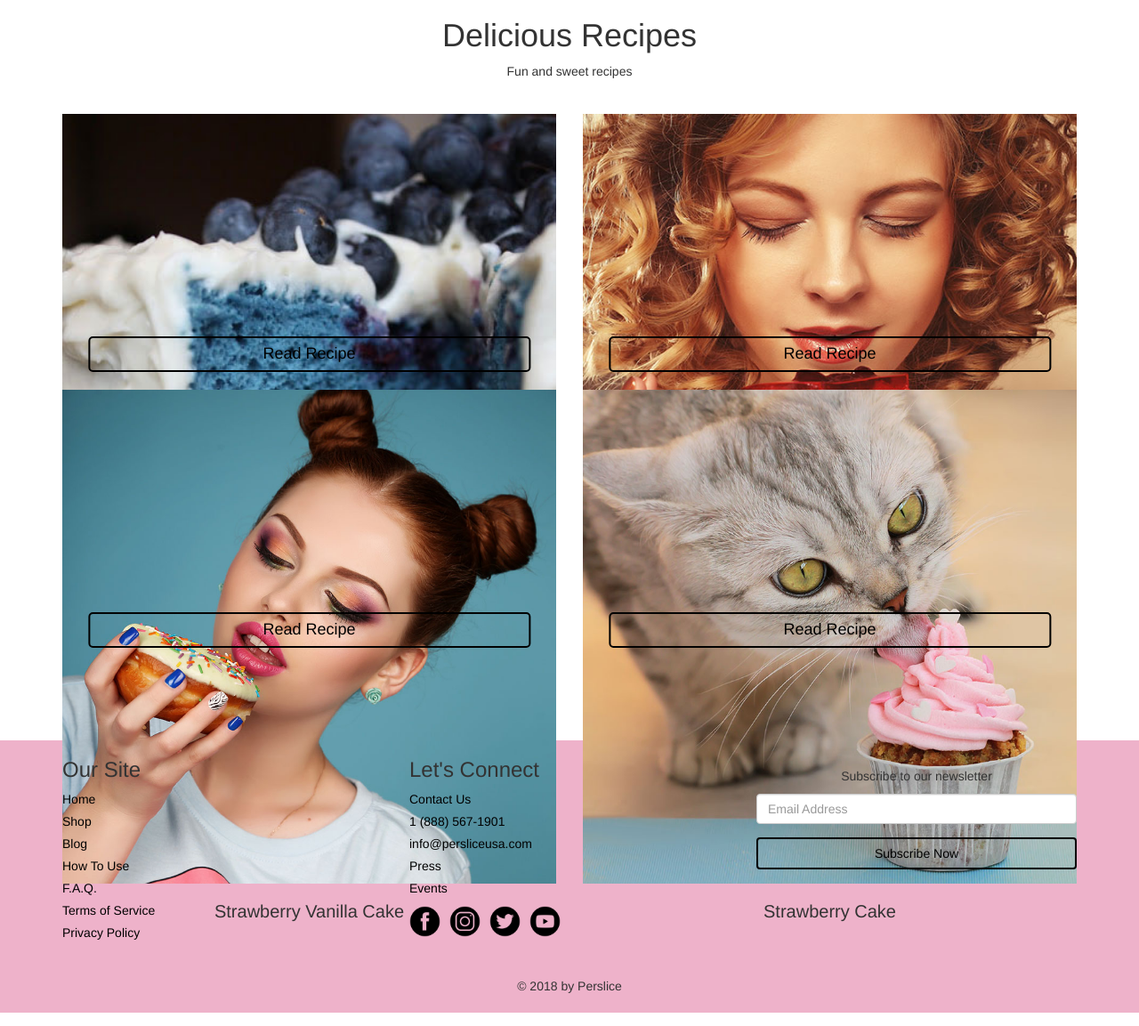
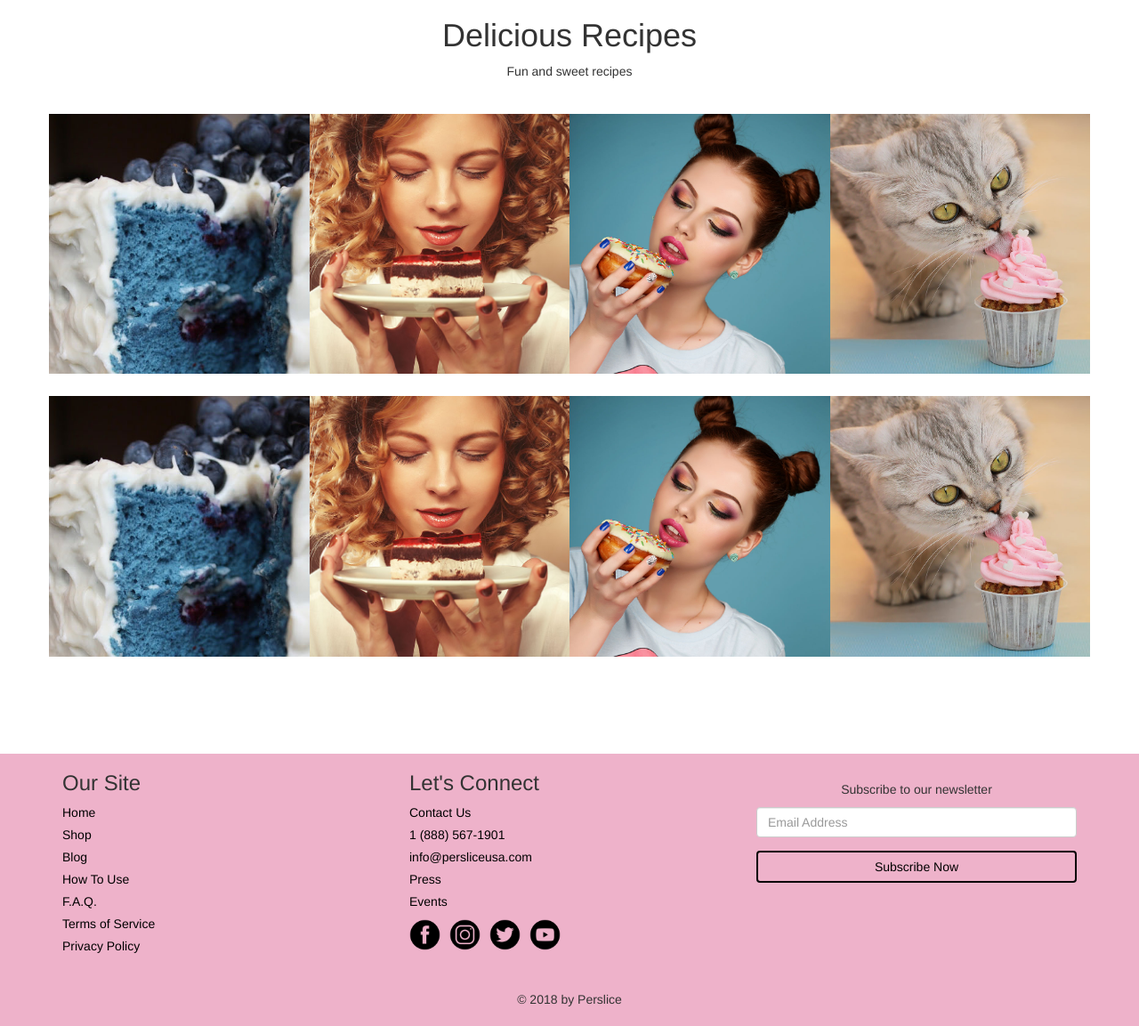
Before and after one commit to davidi2v/Perslice2, a PHP site: page /recipes-all.php in a window 1280 px wide. Shown: the part 220-1373 px from the top of the page at 89% size. Run offline with PHP 8.4, Linux system fonts and the light colour scheme; some libraries are stand-ins or nearby versions.

Commit message:
updated desktop css for blue-velvet-cake and recipes-all pages

```diff
--- a/blue-velvet-cake.php
+++ b/blue-velvet-cake.php
@@ -54,10 +54,10 @@
 	<body>
 		<div id="recipe" class="container">
 			<div class="row">
-				<div class="col-md-8">
+				<div class="col-xs-12 col-md-6">
 					<img src="img/blueBerryVelvetCake.jpg" alt="Blue velvet cake">
 				</div>
-				<div class="col-md-4">
+				<div class="col-xs-12 col-md-6">
 					<div id="recipeDetail">
 						<div id="timeDiv">
 							<div class="time"><img src="img/clockIcon.png"><p>Prep Time: <br> 20 mins</p></div>
--- a/css/style.css
+++ b/css/style.css
@@ -306,7 +306,7 @@
       width: 100%;
     }
 
-    .mainBox:hover .middle, #productCarousel .item:hover .middle, #blogHm .blogBox:hover .middle, #featuredBlogs .item:hover .middle, #blogs .blogBox:hover .middle {
+    .mainBox:hover .middle, #productCarousel .item:hover .middle, #blogHm .blogBox:hover .middle, #featuredBlogs .item:hover .middle, #blogs .blogBox:hover .middle, #allRecipes .mobile .recipeItem:hover .middle {
       opacity: 1;
       bottom: 0%;
       width: 100%;
@@ -316,6 +316,11 @@
       color: white;
       font-size: 16px;
       padding: 16px 32px;
+    }
+
+    .text a {
+      color: #000;
+      text-decoration: none;
     }
 
     .carousel-control {color: #000;}
@@ -349,9 +354,8 @@
     }
 
     #recipeDetail {
-        position: absolute;
-        top: 50%;
-        transform: translate(0,70%);
+        display: block;
+        margin: 0px auto;
         width: 500px;
     }
 
@@ -502,30 +506,45 @@
 ---------------------*/
 #allRecipes img {width: 100%;}
 #allRecipes h3 {font-size: 20px; text-align: center;}
-#allRecipes a {position: absolute; bottom: 20px; left: 50%; transform: translate(-50%,0%); width: 85%;}
+@media only screen and (max-width: 768px) {
+    #allRecipes a {position: absolute; bottom: 20px; left: 50%; transform: translate(-50%,0%); width: 85%;}
+    .desk .recipeItem a.ctaBtn {position: absolute; bottom: 0px;}
+}
 
 .recipeItem {height: 310px;}
+
+@media only screen and (min-width: 768px) {
+    .mobile .col-md-3 {padding: 0px;}
+
+    .mobile .recipeItem {position: relative; height: auto; margin-bottom: 25px; margin-right:0px; margin-left:0px; overflow: hidden;}
+}
 
 /* ---------------------
 single recipe css
 ---------------------*/
 #allRecipes {margin-bottom: 6em;}
 
-#recipe {margin-bottom: 7em;}
+#recipe {margin-bottom: 7em; margin-top: 2em;}
 
 #recipeHead {margin-bottom: 2em;}
 
-#recipe .col-md-8 img {width: 100%;}
+#recipe .col-xs-12 img {width: 100%;}
 
 #recipe h2 {padding-bottom: 25px;}
 
-#recipe .col-md-8 {padding: 0px;}
+#recipe .col-xs-12 {padding: 0px;}
+#recipe #procedure {padding-left: 15px; padding-right: 15px;}
 
 #recipe #timeDiv {display: flex; padding: 3em 0px; padding-top: 1em;}
 
-#recipe #timeDiv .time {flex: 1;}
+#recipe #timeDiv .time {flex: 1; text-align: center;}
 
-#recipe #timeDiv .time img {width: 30px; float: left; padding-right: 7px;}
+#recipe #timeDiv .time img {width: 30px; float: left; padding-left: 7px;}
+
+@media only screen and (min-width: 768px) {
+    #recipe .col-xs-12 {padding: 15px;}
+    #recipe #procedure {padding-left: 0px; padding-right: 0px;}
+}
 
 /* ---------------------
 blogs css
--- a/recipes-all.php
+++ b/recipes-all.php
@@ -53,31 +53,111 @@
 	</nav>
 	<body>
 		<section id="allRecipes">
-			<div class="container">
+			<div class="container desk">
 				<div id="recipeHead" class="row text-center">
 					<h1>Delicious Recipes</h1>
 					<p>Fun and sweet recipes</p>
 				</div>
 				<div class="row">
-					<div class="col-xs-6 recipeItem">
+					<div class="col-xs-6 col-md-3 recipeItem">
 						<img src="img/blueBerryVelvetCake.jpg" alt="Blue Velvet Cake">
 						<h3>Blue Velvet Cake</h3>
 						<a href="blue-velvet-cake.php" class="ctaBtn">Read Recipe</a>
 					</div>
-					<div class="col-xs-6 recipeItem">
+					<div class="col-xs-6 col-md-3 recipeItem">
 						<img src="img/igPost2.jpg" alt="Blueberry Velvet Cake">
 						<h3>Double Chocolate Cake</h3>
-						<a href="#" class="ctaBtn">Read Recipe</a>
+						<a href="blue-velvet-cake.php" class="ctaBtn">Read Recipe</a>
 					</div>
-					<div class="col-xs-6 recipeItem">
+					<div class="col-xs-6 col-md-3 recipeItem">
 						<img src="img/igPost3.jpg" alt="Blueberry Velvet Cake">
 						<h3>Strawberry Vanilla Cake</h3>
-						<a href="#" class="ctaBtn">Read Recipe</a>
+						<a href="blue-velvet-cake.php" class="ctaBtn">Read Recipe</a>
 					</div>
-					<div class="col-xs-6 recipeItem">
+					<div class="col-xs-6 col-md-3 recipeItem">
 						<img src="img/igPost4.jpg" alt="Blueberry Velvet Cake">
 						<h3>Strawberry Cake</h3>
-						<a href="#" class="ctaBtn">Read Recipe</a>
+						<a href="blue-velvet-cake.php" class="ctaBtn">Read Recipe</a>
+					</div>
+				</div>
+				<div class="row">
+					<div class="col-xs-6 col-md-3 recipeItem">
+						<img src="img/blueBerryVelvetCake.jpg" alt="Blue Velvet Cake">
+						<h3>Blue Velvet Cake</h3>
+						<a href="blue-velvet-cake.php" class="ctaBtn">Read Recipe</a>
+					</div>
+					<div class="col-xs-6 col-md-3 recipeItem">
+						<img src="img/igPost2.jpg" alt="Blueberry Velvet Cake">
+						<h3>Double Chocolate Cake</h3>
+						<a href="blue-velvet-cake.php" class="ctaBtn">Read Recipe</a>
+					</div>
+					<div class="col-xs-6 col-md-3 recipeItem">
+						<img src="img/igPost3.jpg" alt="Blueberry Velvet Cake">
+						<h3>Strawberry Vanilla Cake</h3>
+						<a href="blue-velvet-cake.php" class="ctaBtn">Read Recipe</a>
+					</div>
+					<div class="col-xs-6 col-md-3 recipeItem">
+						<img src="img/igPost4.jpg" alt="Blueberry Velvet Cake">
+						<h3>Strawberry Cake</h3>
+						<a href="blue-velvet-cake.php" class="ctaBtn">Read Recipe</a>
+					</div>
+				</div>
+			</div>
+			<div class="container mobile">
+				<div id="recipeHead" class="row text-center">
+					<h1>Delicious Recipes</h1>
+					<p>Fun and sweet recipes</p>
+				</div>
+				<div class="row">
+					<div class="col-xs-6 col-md-3 recipeItem">
+						<img src="img/blueBerryVelvetCake.jpg" alt="Blue Velvet Cake">
+						<div class="middle">
+							<div class="text"><a href="blue-velvet-cake.php">Strawberry Cake</a></div>
+						</div>
+					</div>
+					<div class="col-xs-6 col-md-3 recipeItem">
+						<img src="img/igPost2.jpg" alt="Blueberry Velvet Cake">
+						<div class="middle">
+							<div class="text"><a href="blue-velvet-cake.php">Strawberry Cake</a></div>
+						</div>
+					</div>
+					<div class="col-xs-6 col-md-3 recipeItem">
+						<img src="img/igPost3.jpg" alt="Blueberry Velvet Cake">
+						<div class="middle">
+							<div class="text"><a href="blue-velvet-cake.php">Strawberry Cake</a></div>
+						</div>
+					</div>
+					<div class="col-xs-6 col-md-3 recipeItem">
+						<img src="img/igPost4.jpg" alt="Blueberry Velvet Cake">
+						<div class="middle">
+							<div class="text"><a href="blue-velvet-cake.php">Strawberry Cake</a></div>
+						</div>
+					</div>
+				</div>
+				<div class="row">
+					<div class="col-xs-6 col-md-3 recipeItem">
+						<img src="img/blueBerryVelvetCake.jpg" alt="Blue Velvet Cake">
+						<div class="middle">
+							<div class="text"><a href="blue-velvet-cake.php">Strawberry Cake</a></div>
+						</div>
+					</div>
+					<div class="col-xs-6 col-md-3 recipeItem">
+						<img src="img/igPost2.jpg" alt="Blueberry Velvet Cake">
+						<div class="middle">
+							<div class="text"><a href="blue-velvet-cake.php">Strawberry Cake</a></div>
+						</div>
+					</div>
+					<div class="col-xs-6 col-md-3 recipeItem">
+						<img src="img/igPost3.jpg" alt="Blueberry Velvet Cake">
+						<div class="middle">
+							<div class="text"><a href="blue-velvet-cake.php">Strawberry Cake</a></div>
+						</div>
+					</div>
+					<div class="col-xs-6 col-md-3 recipeItem">
+						<img src="img/igPost4.jpg" alt="Blueberry Velvet Cake">
+						<div class="middle">
+							<div class="text"><a href="blue-velvet-cake.php">Strawberry Cake</a></div>
+						</div>
 					</div>
 				</div>
 			</div>
```
